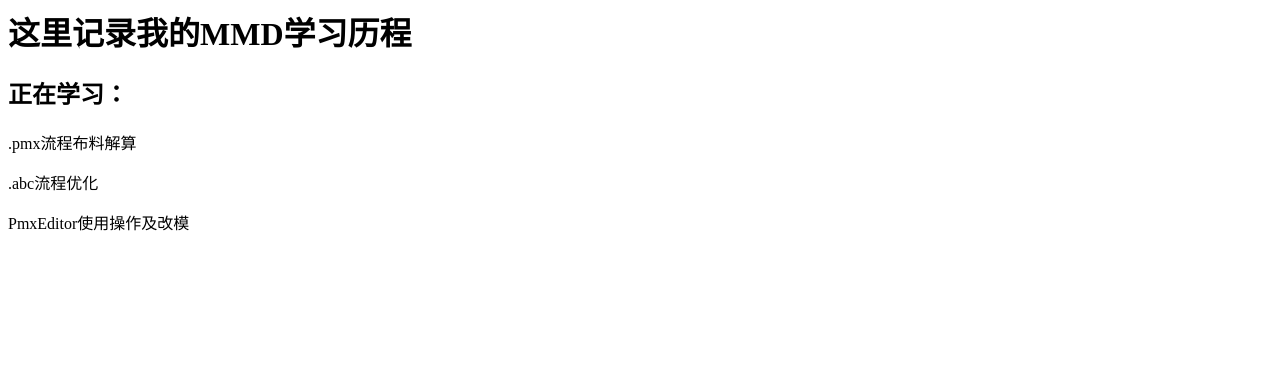
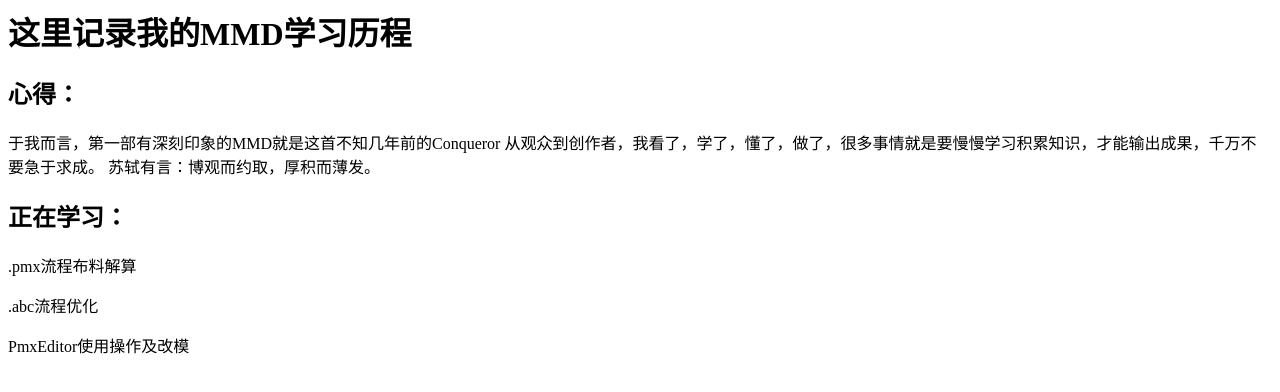
Before and after one commit to KijoHassen/KijoHassen.github.io, a plain HTML site: page mmd.html in a window 1280 px wide. Drawn offline with Linux system fonts and the light colour scheme.

Commit message:
ver. 1.7

```diff
--- a/mmd.html
+++ b/mmd.html
@@ -4,6 +4,13 @@
     </head>
 
     <body>
+        <h2>心得：</h2>
+        <p>
+            于我而言，第一部有深刻印象的MMD就是这首不知几年前的Conqueror
+            从观众到创作者，我看了，学了，懂了，做了，很多事情就是要慢慢学习积累知识，才能输出成果，千万不要急于求成。
+            苏轼有言：博观而约取，厚积而薄发。
+        </p>
+        </h2>
         <h2>正在学习：</h2>
         <p>
             .pmx流程布料解算
```
Also changed, not shown: index.html (+11 -4 lines), 1 other file.
